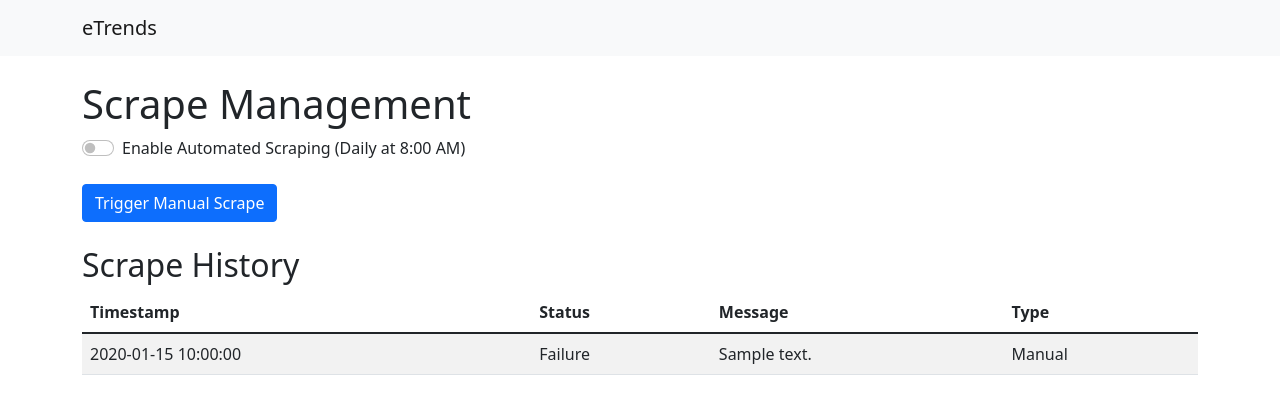
After one commit to jayepolo/eTrends, a Flask app: template templates/scrape.html in a window 1280 px wide. The commit adds this page. Shown: the top 414 px of the page. Run offline with Flask 3, Linux system fonts and the light colour scheme; the template is opened without the code that fills it: most values are stand-ins (such as "Sample title", 1, 10 or a date in 2020).

Commit message:
Added price trend chart and automated scraping

```diff
--- a/app.py
+++ b/app.py
@@ -1,5 +1,5 @@
 import logging
-from flask import Flask, render_template, request, redirect, url_for, flash
+from flask import Flask, render_template, request, redirect, url_for, flash, jsonify
 from flask_sqlalchemy import SQLAlchemy
 from flask_login import LoginManager, login_user, login_required, logout_user, current_user
 from flask_apscheduler import APScheduler
@@ -7,9 +7,9 @@ from flask_migrate import Migrate
 from werkzeug.security import generate_password_hash, check_password_hash
 from datetime import datetime, timedelta
 from scraper import Scraper
-from models import db, User, Vendor, PriceData
+from models import db, User, Vendor, PriceData, ScrapeLog
 from config import Config
-from sqlalchemy import func, select, and_
+from sqlalchemy import func, select, and_, desc
 
 # Configure logging
 logging.basicConfig(level=logging.INFO, format='%(asctime)s - %(name)s - %(levelname)s - %(message)s')
@@ -47,6 +47,32 @@ def create_user(username, password):
         db.session.commit()
         logger.info(f"User {username} created successfully")
 
+# Scraping function
+def perform_scrape(scheduled=False):
+    logger.info(f"{'Scheduled' if scheduled else 'Manual'} scrape initiated")
+    try:
+        scraper.scrape()
+        success = True
+        message = 'Scraping completed successfully.'
+        logger.info(message)
+    except Exception as e:
+        success = False
+        message = f"Error during scraping: {str(e)}"
+        logger.error(message, exc_info=True)
+
+    # Log the scrape attempt
+    log_entry = ScrapeLog(timestamp=datetime.now(), success=success, message=message, scheduled=scheduled)
+    db.session.add(log_entry)
+    db.session.commit()
+
+    return success, message
+
+# Scheduled task
+@scheduler.task('cron', id='daily_scrape', hour=8, minute=0)
+def scheduled_scrape():
+    with app.app_context():
+        perform_scrape(scheduled=True)
+
 # Routes
 @app.route('/')
 @login_required
@@ -77,19 +103,31 @@ def logout():
     flash('Logged out successfully.', 'success')
     return redirect(url_for('login'))
 
-@app.route('/scrape', methods=['POST'])
+@app.route('/scrape', methods=['GET', 'POST'])
 @login_required
-def manual_scrape():
-    logger.info(f"Manual scrape initiated by user {current_user.username}")
-    try:
-        scraper.scrape()
-        flash('Scraping completed successfully.', 'success')
-        logger.info("Manual scrape completed successfully")
-    except Exception as e:
-        error_msg = f"Error during scraping: {str(e)}"
-        flash(error_msg, 'error')
-        logger.error(error_msg, exc_info=True)
-    return redirect(url_for('index'))
+def scrape_page():
+    if request.method == 'POST':
+        success, message = perform_scrape()
+        flash(message, 'success' if success else 'error')
+        return redirect(url_for('scrape_page'))
+
+    logs = ScrapeLog.query.order_by(ScrapeLog.timestamp.desc()).all()
+    job = scheduler.get_job('daily_scrape')
+    is_scheduled = job is not None and job.next_run_time is not None
+
+    return render_template('scrape.html', logs=logs, is_scheduled=is_scheduled)
+
+@app.route('/toggle_schedule', methods=['POST'])
+@login_required
+def toggle_schedule():
+    is_scheduled = request.json.get('isScheduled')
+    if is_scheduled:
+        scheduler.resume_job('daily_scrape')
+        logger.info("Scheduled scraping resumed")
+    else:
+        scheduler.pause_job('daily_scrape')
+        logger.info("Scheduled scraping paused")
+    return jsonify(success=True)
 
 
 
--- a/templates/base.html
+++ b/templates/base.html
@@ -18,13 +18,13 @@
                 <ul class="navbar-nav me-auto">
                     {% if current_user.is_authenticated %}
                     <li class="nav-item">
-                        <a class="nav-link" href="{{ url_for('index') }}">Home</a>
-                    </li>
-                    <li class="nav-item">
                         <a class="nav-link" href="{{ url_for('prices') }}">Prices</a>
                     </li>
                     <li class="nav-item">
                         <a class="nav-link" href="{{ url_for('trends') }}">Trends</a>
+                    </li>
+                    <li class="nav-item">
+                        <a class="nav-link" href="{{ url_for('scrape_page') }}">Scrape</a>
                     </li>
                     {% endif %}
                 </ul>
--- /dev/null
+++ b/templates/scrape.html
@@ -0,0 +1,67 @@
+{% extends "base.html" %}
+{% block title %}Scrape{% endblock %}
+
+{% block content %}
+<h1>Scrape Management</h1>
+
+<div class="mb-4">
+    <div class="form-check form-switch">
+        <input class="form-check-input" type="checkbox" id="scheduleToggle" {% if is_scheduled %}checked{% endif %}>
+        <label class="form-check-label" for="scheduleToggle">Enable Automated Scraping (Daily at 8:00 AM)</label>
+    </div>
+</div>
+
+<div class="mb-4">
+    <form method="POST">
+        <button type="submit" class="btn btn-primary">Trigger Manual Scrape</button>
+    </form>
+</div>
+
+<h2>Scrape History</h2>
+<table class="table table-striped">
+    <thead>
+        <tr>
+            <th>Timestamp</th>
+            <th>Status</th>
+            <th>Message</th>
+            <th>Type</th>
+        </tr>
+    </thead>
+    <tbody>
+        {% for log in logs %}
+        <tr>
+            <td>{{ log.timestamp.strftime('%Y-%m-%d %H:%M:%S') }}</td>
+            <td>{% if log.success %}Success{% else %}Failure{% endif %}</td>
+            <td>{{ log.message }}</td>
+            <td>{% if log.scheduled %}Scheduled{% else %}Manual{% endif %}</td>
+        </tr>
+        {% endfor %}
+    </tbody>
+</table>
+
+<script>
+document.getElementById('scheduleToggle').addEventListener('change', function() {
+    fetch('/toggle_schedule', {
+        method: 'POST',
+        headers: {
+            'Content-Type': 'application/json',
+        },
+        body: JSON.stringify({isScheduled: this.checked})
+    })
+    .then(response => response.json())
+    .then(data => {
+        if (data.success) {
+            alert(this.checked ? 'Automated scraping enabled' : 'Automated scraping disabled');
+        } else {
+            alert('Failed to update scheduling');
+            this.checked = !this.checked;
+        }
+    })
+    .catch((error) => {
+        console.error('Error:', error);
+        alert('An error occurred while updating scheduling');
+        this.checked = !this.checked;
+    });
+});
+</script>
+{% endblock %}
```
Also changed, not shown: models.py (+7 -0 lines), templates/index.html (+2 -6 lines), templates/prices.html (+4 -4 lines).
